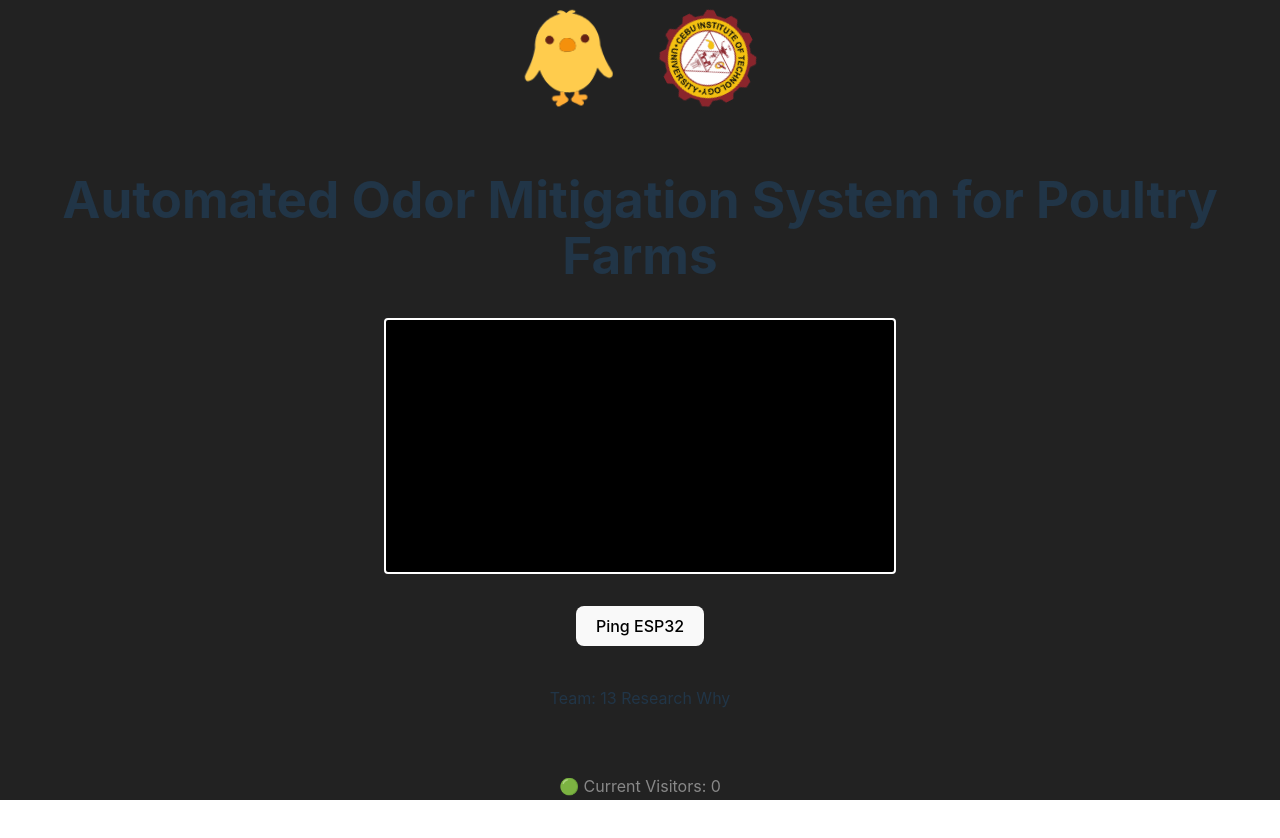
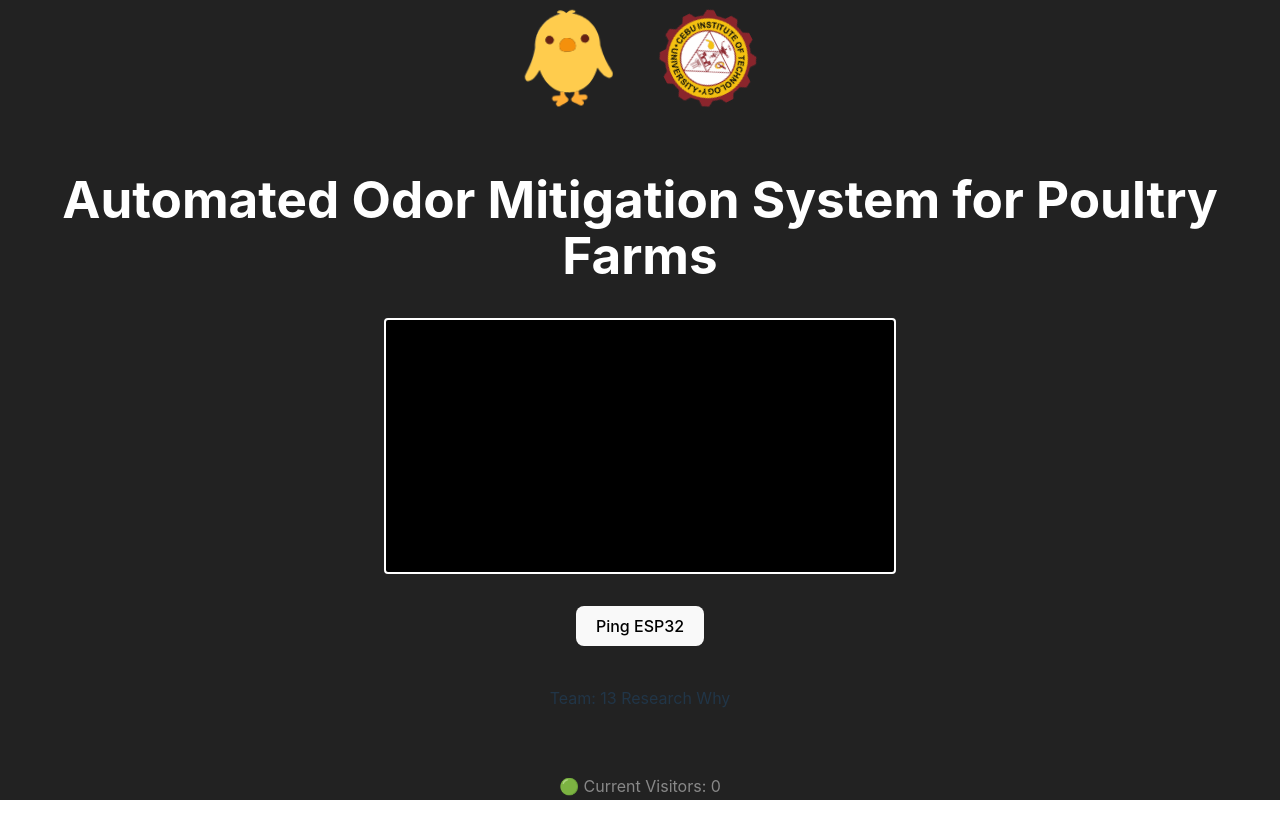
Before and after one commit to darylbutarcitu/AOMSFPF-Portal, a React (Vite) app: page / in a window 1280 px wide. Shown: the top 838 px of the page. Built offline with nearby package versions, Linux system fonts and the light colour scheme; no server answers; the database is empty.

Commit message:
Title CSS Minor Adjustment

```diff
--- a/package.json
+++ b/package.json
@@ -10,7 +10,7 @@
     "preview": "vite preview"
   },
   "dependencies": {
-    "firebase": "^11.2.0",
+    "firebase": "^11.3.0",
     "framer-motion": "^12.0.11",
     "react": "^18.3.1",
     "react-dom": "^18.3.1",
--- a/src/pages/Home/Home.css
+++ b/src/pages/Home/Home.css
@@ -72,3 +72,7 @@
   .read-the-docs {
     color: #888;
   }
+
+  .title {
+    color: rgb(255, 255, 255);
+  }
--- a/src/pages/Home/Home.jsx
+++ b/src/pages/Home/Home.jsx
@@ -56,7 +56,7 @@ function Home() {
         transition={{ duration: 1, ease: 'easeInOut' }}
       >
         <div>
-            <h1>Automated Odor Mitigation System for Poultry Farms</h1>
+            <h1 className="title">Automated Odor Mitigation System for Poultry Farms</h1>
             <Display />
             <div className="card">
               <button onClick={sendSignalToESP32} className="button">
```
Also changed, not shown: 1 other file (tests, documents, lock files or other folders).
